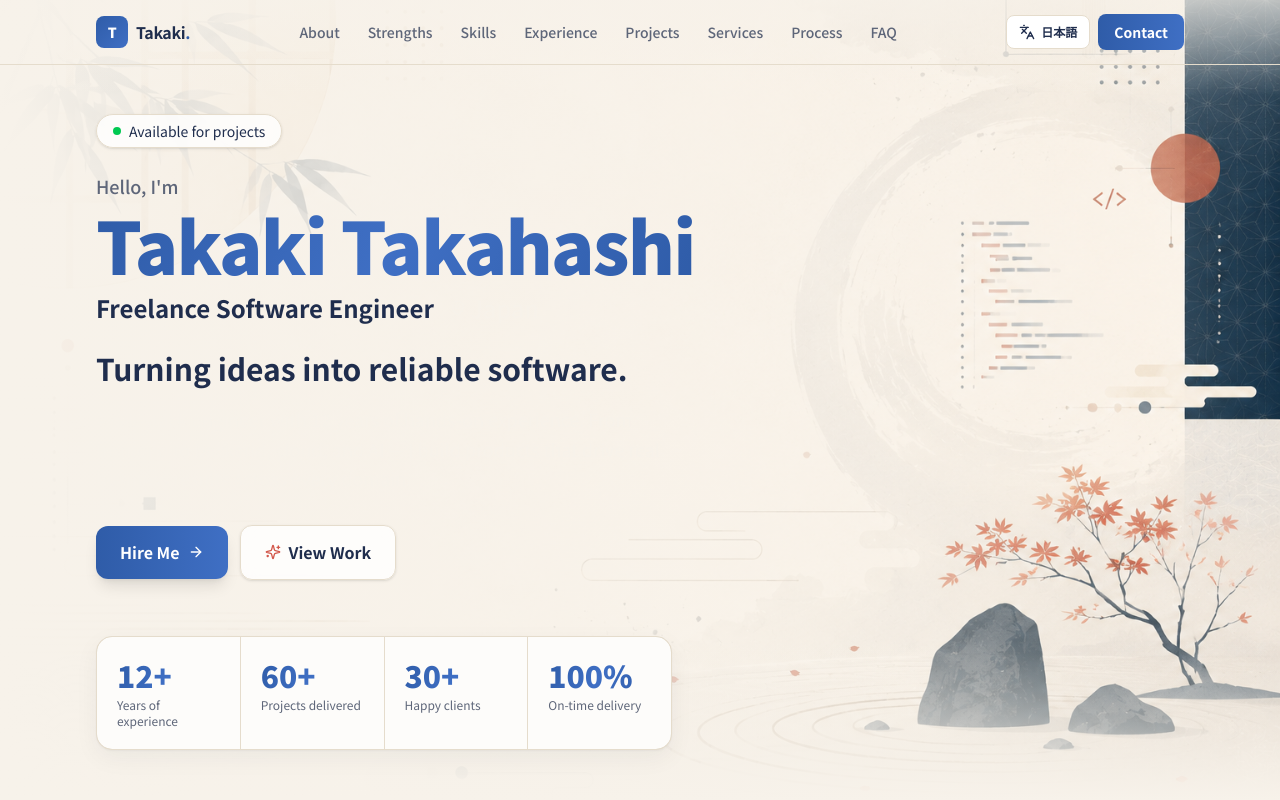
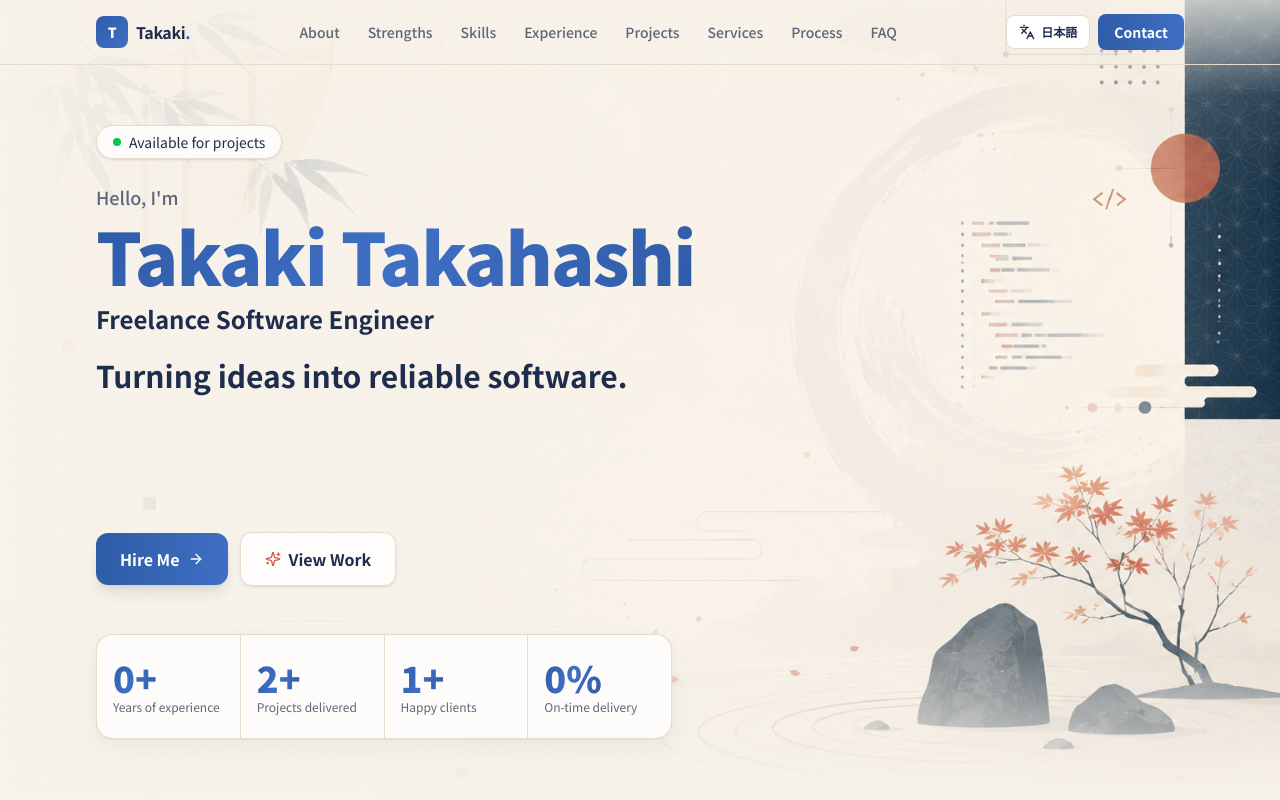
Before and after one commit to nakamuraryo298-coder/PortfolioProject, a Next.js app: page / in a window 1280 px wide. Shown: the top 800 px of the page. Built offline with nearby package versions, Linux system fonts and the light colour scheme.

Commit message:
Add CountUp component for animated statistics display in Hero section

```diff
--- /dev/null
+++ b/components/CountUp.tsx
@@ -0,0 +1,71 @@
+"use client";
+
+import { useEffect, useRef, useState } from "react";
+import { useInView } from "framer-motion";
+
+interface CountUpProps {
+  /** Full display value, e.g. "12+", "60+", "100%". The numeric part is animated; prefix/suffix are preserved. */
+  value: string;
+  /** Animation length in seconds. */
+  duration?: number;
+  /** Delay before counting starts, in seconds. */
+  delay?: number;
+  className?: string;
+}
+
+export default function CountUp({ value, duration = 1.8, delay = 0.3, className }: CountUpProps) {
+  // Split into optional prefix (non-digits), the number, and an optional suffix.
+  const parsed = value.match(/^(\D*)([\d.,]+)(.*)$/);
+  const prefix = parsed?.[1] ?? "";
+  const rawNum = parsed?.[2] ?? "";
+  const suffix = parsed?.[3] ?? "";
+  const target = parsed ? parseFloat(rawNum.replace(/,/g, "")) : 0;
+  const decimals = rawNum.includes(".") ? rawNum.split(".")[1].length : 0;
+
+  const ref = useRef<HTMLSpanElement>(null);
+  const inView = useInView(ref, { once: true, margin: "-40px" });
+  const [display, setDisplay] = useState(0);
+
+  useEffect(() => {
+    if (!inView || !parsed) return;
+
+    const prefersReduced =
+      typeof window !== "undefined" &&
+      window.matchMedia("(prefers-reduced-motion: reduce)").matches;
+    if (prefersReduced) {
+      setDisplay(target);
+      return;
+    }
+
+    let raf = 0;
+    let startTs: number | null = null;
+
+    const tick = (now: number) => {
+      if (startTs === null) startTs = now;
+      const progress = Math.min((now - startTs) / (duration * 1000), 1);
+      const eased = 1 - Math.pow(1 - progress, 3); // easeOutCubic
+      setDisplay(target * eased);
+      if (progress < 1) raf = requestAnimationFrame(tick);
+      else setDisplay(target);
+    };
+
+    const timer = setTimeout(() => {
+      raf = requestAnimationFrame(tick);
+    }, delay * 1000);
+
+    return () => {
+      clearTimeout(timer);
+      cancelAnimationFrame(raf);
+    };
+  }, [inView, parsed, target, duration, delay]);
+
+  if (!parsed) return <span className={className}>{value}</span>;
+
+  return (
+    <span ref={ref} className={className}>
+      {prefix}
+      {display.toFixed(decimals)}
+      {suffix}
+    </span>
+  );
+}
--- a/components/sections/Hero.tsx
+++ b/components/sections/Hero.tsx
@@ -5,6 +5,7 @@ import { motion } from "framer-motion";
 import { ArrowRight, Sparkles, MapPin } from "lucide-react";
 import { useLanguage } from "@/lib/language-context";
 import { hero, profile } from "@/lib/content";
+import CountUp from "../CountUp";
 
 export default function Hero() {
   const { lang } = useLanguage();
@@ -69,7 +70,7 @@ export default function Hero() {
             initial={{ opacity: 0, y: 24 }}
             animate={{ opacity: 1, y: 0 }}
             transition={{ duration: 0.6, delay: 0.2 }}
-            className="mt-6 text-2xl font-bold leading-snug text-[var(--color-fg)] sm:text-3xl"
+            className="mt-5 text-2xl font-bold leading-snug text-[var(--color-fg)] sm:text-3xl"
           >
             {hero.tagline[lang]}
           </motion.h2>
@@ -109,12 +110,19 @@ export default function Hero() {
             initial={{ opacity: 0, y: 24 }}
             animate={{ opacity: 1, y: 0 }}
             transition={{ duration: 0.6, delay: 0.5 }}
-            className="card-soft mt-14 grid max-w-xl grid-cols-2 gap-px overflow-hidden rounded-2xl border border-[var(--color-border)] bg-[var(--color-border)] sm:grid-cols-4"
+            className="card-soft mt-12 grid max-w-xl grid-cols-2 gap-px overflow-hidden rounded-2xl border border-[var(--color-border)] bg-[var(--color-border)] sm:grid-cols-4"
           >
-            {hero.stats.map((stat) => (
-              <div key={stat.label.en} className="bg-[var(--color-surface)]/90 px-5 py-5 text-center backdrop-blur sm:text-left">
-                <div className="text-3xl font-black text-gradient">{stat.value}</div>
-                <div className="mt-1 text-xs text-[var(--color-muted)]">{stat.label[lang]}</div>
+            {hero.stats.map((stat, i) => (
+              <div
+                key={stat.label.en}
+                className="flex flex-col items-center gap-1 bg-[var(--color-surface)]/90 px-4 py-6 text-center backdrop-blur sm:items-start sm:text-left"
+              >
+                <CountUp
+                  value={stat.value}
+                  delay={0.6 + i * 0.15}
+                  className="block text-3xl font-black leading-none text-gradient sm:text-4xl"
+                />
+                <span className="text-xs leading-tight text-[var(--color-muted)]">{stat.label[lang]}</span>
               </div>
             ))}
           </motion.div>
```
